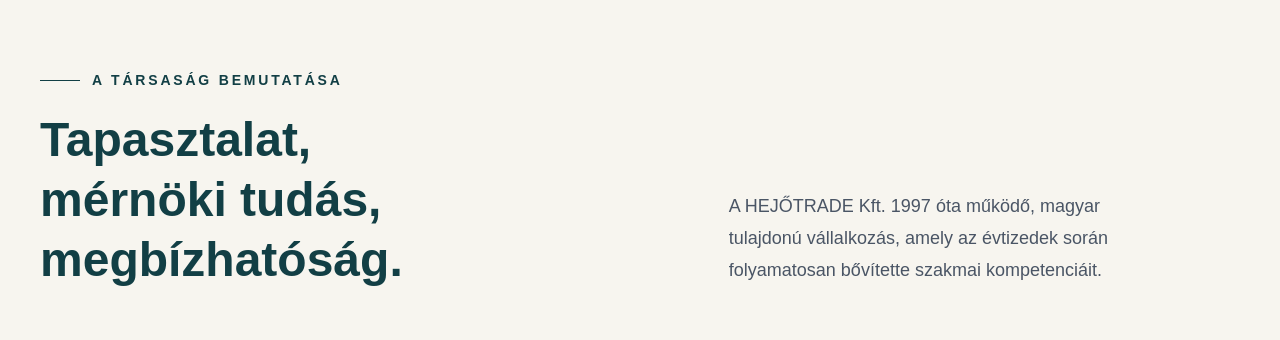
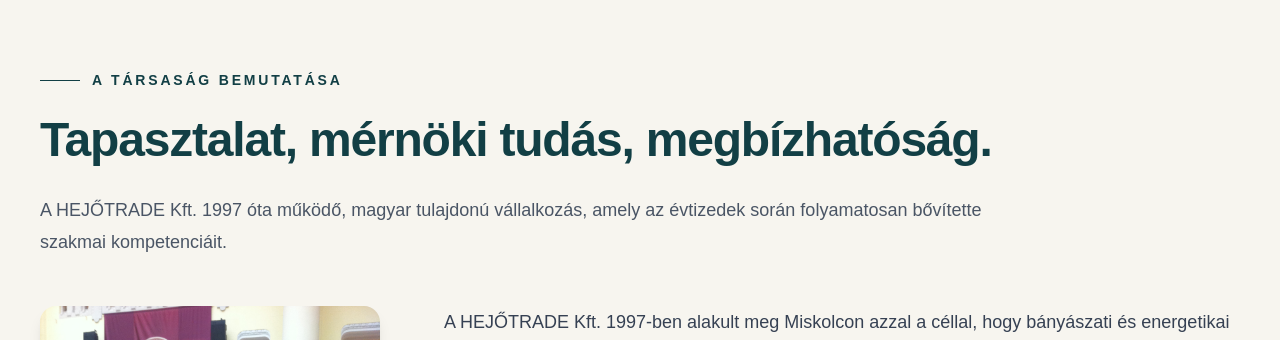
Before and after one commit to Mogyi6/HEJOTRADE, a Next.js app in the folder hejotrade/: page / in a window 1280 px wide. Shown: the part 826-1166 px from the top of the page. Built offline with nearby package versions, Linux system fonts and the light colour scheme.

Commit message:
Update AboutIntroduction.tsx

```diff
--- a/hejotrade/components/about/AboutIntroduction.tsx
+++ b/hejotrade/components/about/AboutIntroduction.tsx
@@ -18,8 +18,8 @@
   return (
     <section className="bg-[#F7F5EF] py-16 sm:py-20 lg:py-24">
       <div className="mx-auto max-w-[1300px] px-6 lg:px-10">
-        {/* Cím és bevezető */}
-        <div className="mb-10 lg:mb-14">
+        {/* Cím és alatta a bevezető */}
+        <div className="mb-10 lg:mb-12">
           <div className="mb-5 flex items-center gap-3">
             <span className="h-px w-10 shrink-0 bg-[#123F45]" />
 
@@ -28,19 +28,15 @@
             </span>
           </div>
 
-          <div className="grid gap-6 lg:grid-cols-[1.1fr_0.9fr] lg:items-end lg:gap-16">
-            <h2 className="text-3xl font-bold leading-tight text-[#123F45] sm:text-4xl lg:text-5xl">
-              {t.titleLine1}
-              <br />
-              {t.titleLine2}
-              <br />
-              {t.titleLine3}
-            </h2>
+          <h2 className="text-3xl font-bold leading-tight tracking-tight text-[#123F45] sm:text-4xl lg:text-[40px] xl:text-5xl">
+            {t.titleLine1}{" "}
+            {t.titleLine2}{" "}
+            {t.titleLine3}
+          </h2>
 
-            <p className="max-w-md text-base leading-7 text-gray-600 lg:pb-1 lg:text-lg lg:leading-8">
-              {t.lead}
-            </p>
-          </div>
+          <p className="mt-6 max-w-[1000px] text-base leading-7 text-gray-600 lg:text-lg lg:leading-8">
+            {t.lead}
+          </p>
         </div>
 
         {/* Portré és bemutatkozó szöveg */}
```
